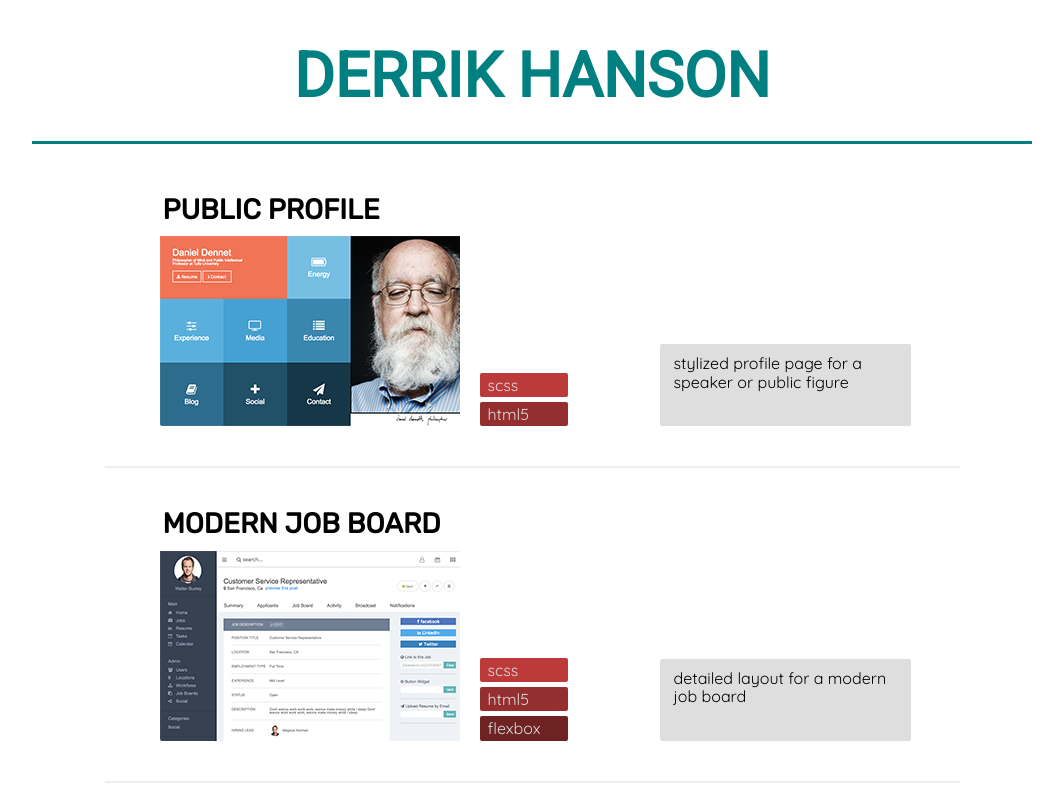
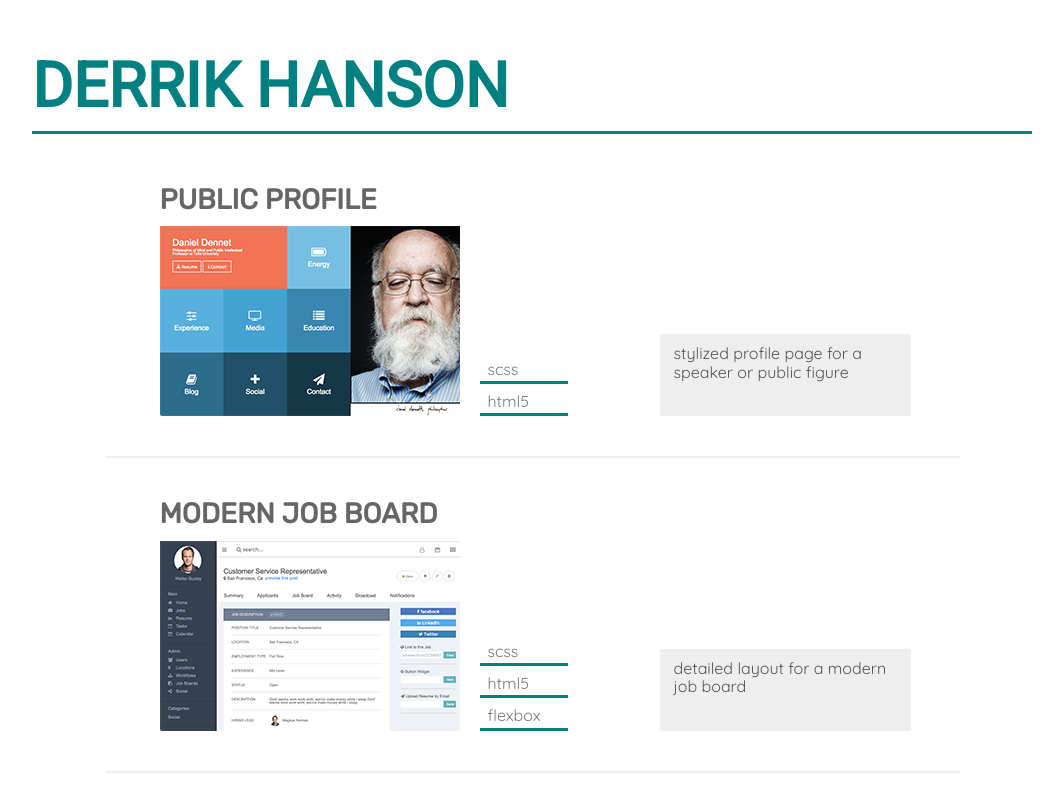
Before and after one commit to compassioncrumb/developer-profile, a plain HTML site: page index.html in a window 1280 px wide. Shown: the top 800 px of the page, without its empty margins (108-1171 px from the left). Drawn offline with nearby package versions, Linux system fonts and the light colour scheme.

Commit message:
style header location, all text color

```diff
--- a/scss/style.scss
+++ b/scss/style.scss
@@ -1,6 +1,8 @@
 /* body {
   color: black;
 } */
+
+$mainFontColor: #666;
 
 body *{
   margin: 0px 0px 0px 0px;
@@ -10,10 +12,10 @@ body *{
 
 h1 {
   width: 1000px;
-  text-align: center;
+  text-align: left;
   background-color: white;
   margin: auto;
-  padding: 40px 0px 30px 0px;
+  padding: 50px 0px 10px 0px;
   border-bottom: teal solid 3px;
 
   font-family: 'Roboto', sans-serif;
@@ -33,12 +35,12 @@ h1 {
 
   h2 {
     margin: 30px 0px 0px 0px;
-    color: black;
+    color: $mainFontColor;
     font-family: 'Rubik', sans-serif;
     font-size: 28px;
     font-weight: 700;
     //border: black solid 1px;
-    padding: 0px 0px 0px 3px;
+    padding: 0px 0px 0px 0px;
   }
 }
 
@@ -79,18 +81,18 @@ h1 {
     padding: 3px 10px 3px 8px;
     font-size: 1em;
     font-family: 'Quicksand', sans-serif;
-    color: #ddd;
-    border-radius: 2px;
+    color: #777;
+    border-bottom: teal solid 3px;
   }
 }
 
 
-@for $i from 1 through 7 {
-    $bc: darken(indianred, 10% * $i);
-    .skill-list .skill:nth-child(#{$i}) {
-      background: $bc;
-      }
-}
+// @for $i from 1 through 7 {
+//     $bc: darken(indianred, 10% * $i);
+//     .skill-list .skill:nth-child(#{$i}) {
+//       background: $bc;
+//       }
+// }
 
 .project-summary {
   float: left;
@@ -105,19 +107,19 @@ h1 {
     left: 0px;
     //border: black solid 1px;
 
-    h3 {
-      margin: 20px 0px 10px 0px;
-      font-size: 1.3em;
-      font-weight: 500;
-      text-align: left;
-      padding-left: 3px;
-    }
+    // h3 {
+    //   margin: 20px 0px 10px 0px;
+    //   font-size: 1.3em;
+    //   font-weight: 500;
+    //   text-align: left;
+    // }
 
     .summary {
       width: 225px;
       height: 60px;
-      background-color: #dedede;
+      background-color: #eee;
       padding: 10px 12px 12px 14px;
+      color: #555;
       border-radius: 2px;
       font-family: 'Quicksand', sans-serif;
     }
```
Also changed, not shown: scss/style.css, 1 other file.
